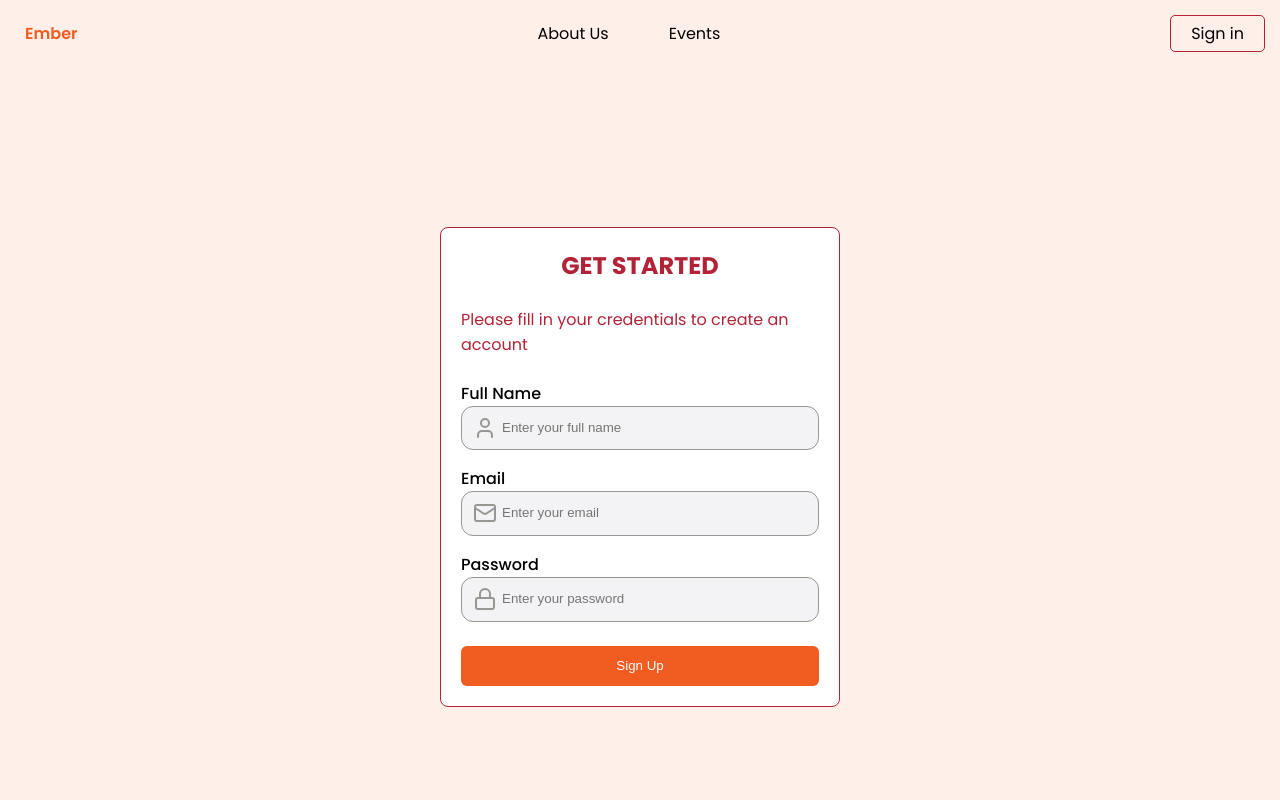
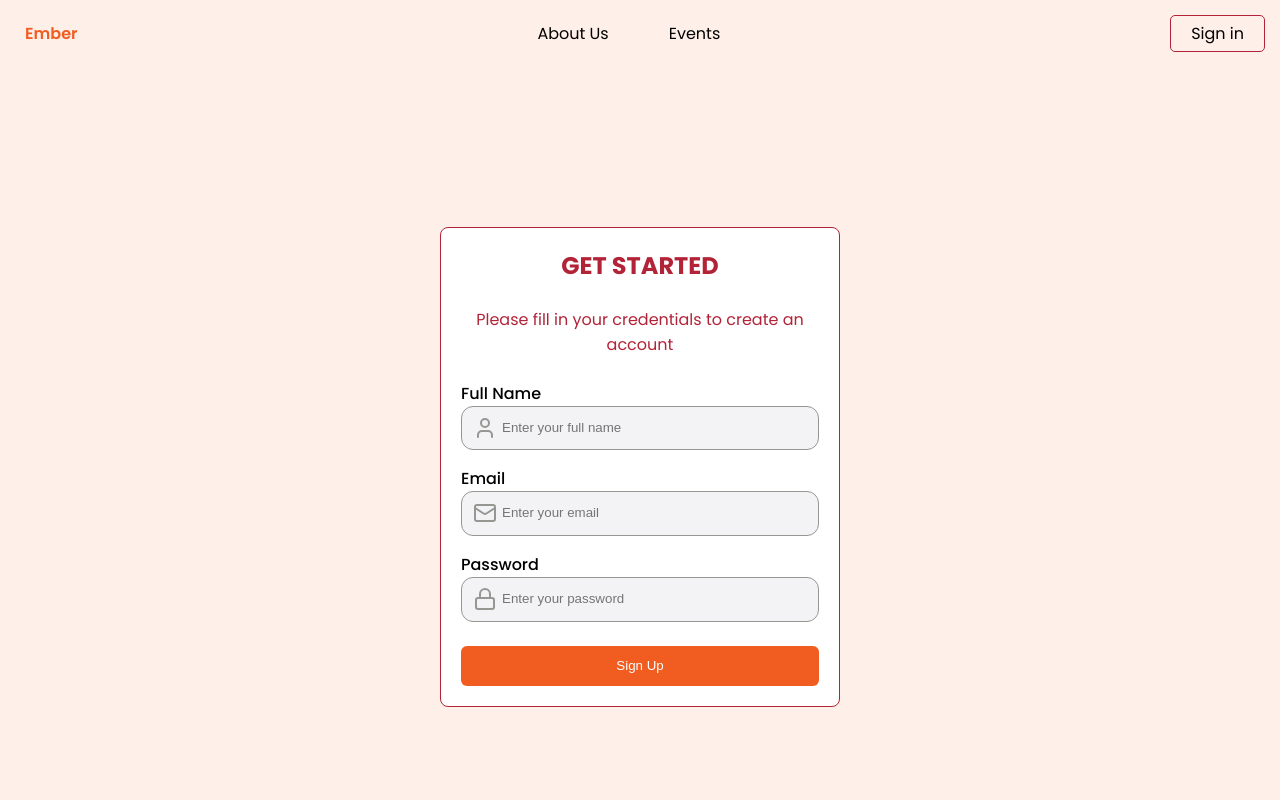
Before and after one commit to Austin-Imbastari/group4, a React (Vite) app: page /auth in a window 1280 px wide. Shown: the top 800 px of the page. Built offline with nearby package versions, Linux system fonts and the light colour scheme.

Commit message:
Refactor text elements to paragraph tags and center

```diff
--- a/src/pages/auth/AuthPageSC.js
+++ b/src/pages/auth/AuthPageSC.js
@@ -24,4 +24,8 @@ export const AuthContainer = styled.div`
     flex-direction: column;
     gap: 1rem;
   }
+
+  .description {
+    text-align: center;
+  }
 `;
--- a/src/pages/auth/SignIn.jsx
+++ b/src/pages/auth/SignIn.jsx
@@ -6,7 +6,7 @@ export default function SignIn() {
   return (
     <>
       <h2>WELCOME BACK</h2>
-      <text>Please enter your credentials</text>
+      <p className="description">Please enter your credentials</p>
       <form>
         <InputField
           label="Username"
--- a/src/pages/auth/SignOut.jsx
+++ b/src/pages/auth/SignOut.jsx
@@ -5,7 +5,7 @@ export default function SignOut() {
     <>
       {/* TODO: Render the name of the signed in user */}
       <h2>Hi *name*!</h2>
-      <text>Do you want to sign out?</text>
+      <p className="description">Do you want to sign out?</p>
       <Button type="submit">Sign Out</Button>
     </>
   );
--- a/src/pages/auth/SignUp.jsx
+++ b/src/pages/auth/SignUp.jsx
@@ -6,7 +6,9 @@ export default function SignUp() {
   return (
     <>
       <h2>GET STARTED</h2>
-      <text>Please fill in your credentials to create an account</text>
+      <p className="description">
+        Please fill in your credentials to create an account
+      </p>
       <form>
         <InputField
           label="Full Name"
```
